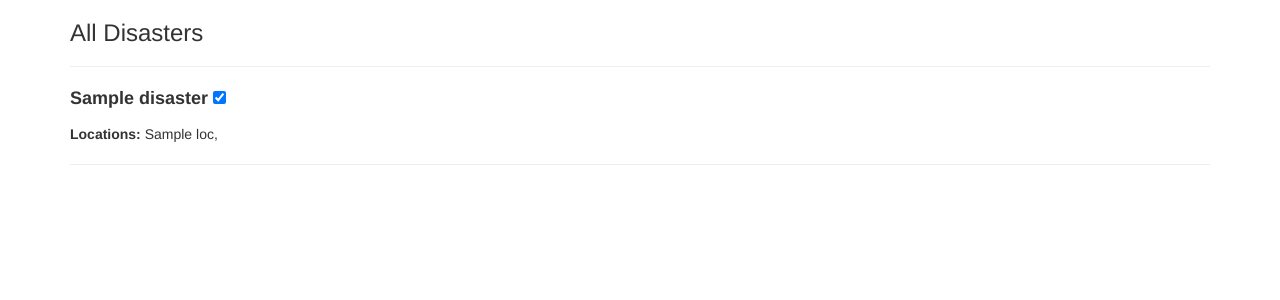
After one commit to udbhav-chugh/Smart_India_Hackathon_CodeRescue, a Django app: page /main/headquarters/all_disasters in a window 1280 px wide. The commit adds this page. Shown: the top 300 px of the page. Run offline with Django 3.2, Linux system fonts and the light colour scheme; tables that the repository leaves empty hold one stand-in row (values such as "Sample post"); a database or web service that is not in the repository returns one stand-in record (values such as "Sample title"); some libraries are stand-ins or nearby versions.

Commit message:
Displayed all disasters, on tick function left

```diff
--- a/web/disaster_management/main/urls.py
+++ b/web/disaster_management/main/urls.py
@@ -9,5 +9,6 @@ urlpatterns = [
     path('notifications/<int:loc_no>', views.notifications, name = 'notifications'),
     path('get/ajax/notifications/new/<int:loc_no>', views.get_new_notifications, name = 'get_new_notifications'),
     path('headquarters_dashboard' , views.headquarters_dashboard , name='headquarters_dashboard'),
-    path('rescue_team_dashboard' , views.rescue_team_dashboard , name='rescue_team_dashboard')
+    path('rescue_team_dashboard' , views.rescue_team_dashboard , name='rescue_team_dashboard'),
+    path('headquarters/all_disasters', views.all_disasters, name = 'all_disasters')
 ]
--- a/web/disaster_management/main/views.py
+++ b/web/disaster_management/main/views.py
@@ -180,8 +180,11 @@ def headquarters_dashboard(request):
     disaster_names = []
     location_names = []
     rescue_teams_names = {}
+    active_disasters = []
     for data1 in data:
         disaster_names.append(data1["name"])
+        if data1['isactive'] == 1:
+            active_disasters.append(data1)
 
     for data1 in data :
         rescue_teams_names[data1["name"]] = data1["rescue_teams_usernames"]
@@ -189,7 +192,36 @@ def headquarters_dashboard(request):
     for location in locations :
         location_names.append(location)
 
-    return render( request , 'headquarters/dashboard.html' , {"disaster_names" : disaster_names , "location_names": location_names , "success" : success , "rescue_teams_names" : rescue_teams_names } )
+    context = {
+        "disaster_names" : disaster_names ,
+        "location_names": location_names ,
+        "success" : success ,
+        "rescue_teams_names" : rescue_teams_names,
+        "active_disasters" : active_disasters
+    }
+
+    return render( request , 'headquarters/dashboard.html' , context )
 
 def rescue_team_dashboard(request):
     return render( request , 'rescue_team/dashboard.html' )
+
+def all_disasters(request):
+    client = connect()
+    db = client.main.disaster
+    print("Connected")
+    info = db.find({})
+    data = list(info)
+
+    disasters_data = []
+    for record in data:
+        temp = {}
+        temp['id'] = record['id']
+        temp['name'] = record['name']
+        temp['location'] = record['location']
+        temp['isactive'] = record['isactive']
+        disasters_data.append(temp)
+
+    context = {
+        'disasters_data' : disasters_data
+    }
+    return render(request, 'headquarters/disasters.html', context)
--- a/web/disaster_management/templates/headquarters/dashboard.html
+++ b/web/disaster_management/templates/headquarters/dashboard.html
@@ -73,4 +73,8 @@
   <button onclick="show_success()" id="success" ></button>
   {% endif %}
 
+  <br><br>
+  <h3> Manage Active Disasters : </h3>
+
+
 {% endblock %}
--- /dev/null
+++ b/web/disaster_management/templates/headquarters/disasters.html
@@ -0,0 +1,20 @@
+{% extends "base_generic.html" %}
+
+{% block content %}
+<div class = "container">
+    <h3>All Disasters</h3>
+    <hr>
+    {% for disaster in disasters_data %}
+        <h4><label for="{{ disaster.id }}"> {{ disaster.name }}</label>
+        <input type="checkbox" id="{{ disaster.id }}" name="{{ disaster.id }}"
+        value="{{ disaster.id }}" {% if disaster.isactive %} checked {% endif %}></h4>
+        <b>Locations:</b>
+        {% for loc in disaster.location %}
+            {{loc}},
+        {% endfor %}
+        <br>
+        <hr>
+    {% endfor%}
+</div>
+
+{% endblock %}
```
Also changed, not shown: web/disaster_management/db.sqlite3.
